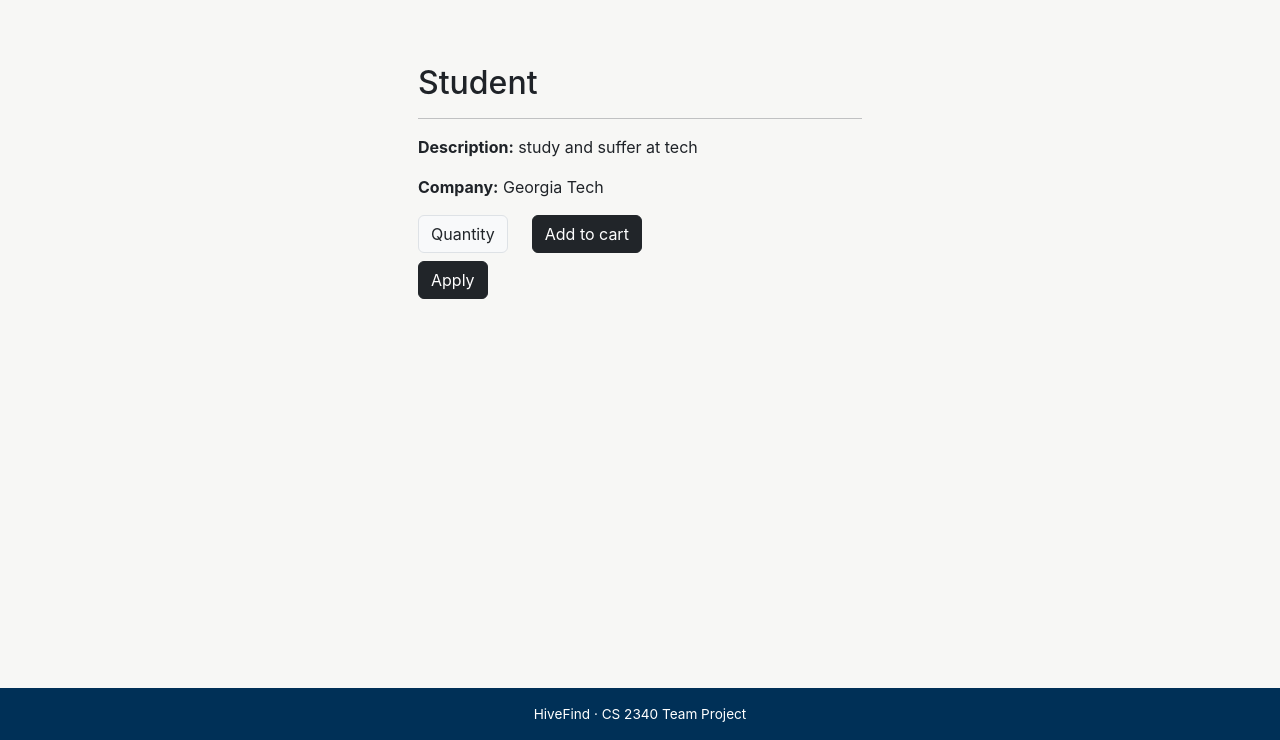
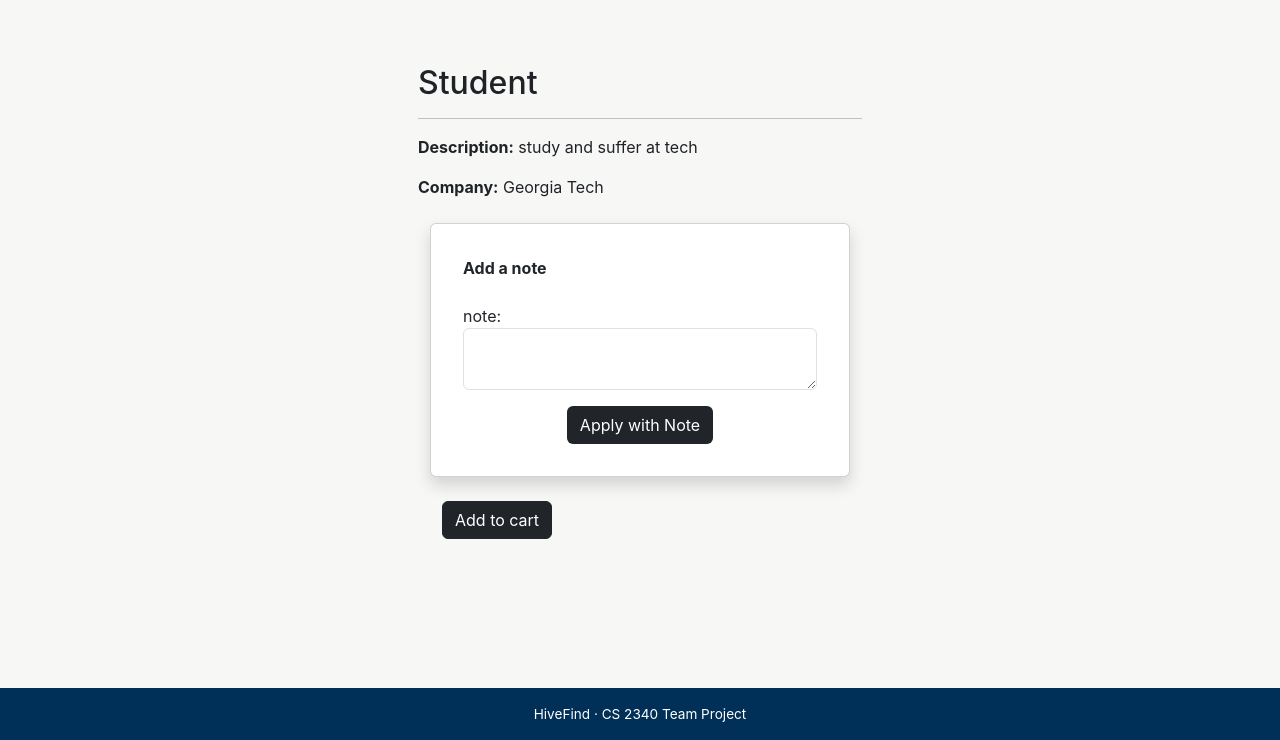
Before and after one commit to solaravel/CS2340_HiveFind, a Django app: page /jobs/1/ in a window 1280 px wide. Shown: the part 60-800 px from the top of the page. Run offline with Django 5.2, Linux system fonts and the light colour scheme; a user stored in the database is signed in; data comes from the database, SQL or seed files in the repository; both versions use the stored data as it was after the commit.

Commit message:
added one click apply w/note

```diff
--- a/jobs/templates/jobs/show.html
+++ b/jobs/templates/jobs/show.html
@@ -12,7 +12,36 @@
 
         <p><b>Description:</b> {{ template_data.job.description }}</p>
         <p><b>Company:</b> {{ template_data.job.company }}</p>
-
+        {% if user.is_authenticated %}
+        <div class="container mt-4">
+          <div class="row justify-content-center">
+            <div class="col-12">
+              <div class="card shadow p-3 mb-4 rounded">
+                <div class="card-body">
+                  <b class="text-start">Add a note
+                    </b><br /><br />
+                  <form method="POST" action=
+                    "{% url 'jobs.create_application' id=template_data.job.id %}">
+                    {% csrf_token %}
+                    <p>
+                      <label for="note">note:</label>
+                      <textarea name="note" required
+                      class="form-control"
+                      id="note"></textarea>
+                    </p>
+                    <div class="text-center">
+                      <button type="submit"
+                        class="btn bg-dark text-white">
+                        Apply with Note
+                      </button>
+                    </div>
+                  </form>
+                </div>
+              </div>
+            </div>
+          </div>
+        </div>
+        {% endif %}
         <form method="post" action="{% url 'cart.add' id=template_data.job.id %}">
 
           {% csrf_token %}
@@ -20,9 +49,7 @@
           <div class="row">
             <div class="col-auto">
               <div class="input-group">
-                <div class="input-group-text">
-                  Quantity
-                </div>
+
 
               </div>
             </div>
@@ -38,13 +65,13 @@
 
         </form>
 
-        {% if user.is_authenticated %}
+        <!--{% if user.is_authenticated %}
         <form method="post" action="{% url 'applications.apply' id=template_data.job.id %}" class="mt-2">
           {% csrf_token %}
           <button class="btn btn-dark" type="submit">Apply</button>
         </form>
         {% endif %}
-
+      -->
       </div>
     </div>
   </div>
--- a/jobs/urls.py
+++ b/jobs/urls.py
@@ -8,4 +8,5 @@ urlpatterns = [
     path('api/jobs/', views.jobs_api, name='jobs.api'),
     path('search/', views.job_search, name='jobs.search'),
     path('<int:id>/', views.show, name='jobs.show'), ##pages for individual jobs
+    path('<int:id>/application/create/', views.create_application, name='jobs.create_application'),
 ]
--- a/jobs/views.py
+++ b/jobs/views.py
@@ -1,8 +1,9 @@
 from django.http import JsonResponse
-from django.shortcuts import render
+from django.shortcuts import render, redirect
 from django.db.models import Q
-
+from django.contrib.auth.decorators import login_required
 from .models import Job
+from applications.models import Application
 
 
 def job_map(request):
@@ -57,3 +58,15 @@ def job_search(request):
     template_data['jobs'] = jobs.distinct()
     template_data['filters'] = request.GET
     return render(request, 'jobs/search.html', {'template_data': template_data})
+@login_required
+def create_application(request, id):
+    if request.method == 'POST' and request.POST['note'] != '':
+        job = Job.objects.get(id=id)
+        application = Application()
+        application.note = request.POST['note']
+        application.job = job
+        application.user = request.user
+        application.save()
+        return redirect('jobs.show', id=id)
+    else:
+        return redirect('jobs.show', id=id)
```
Also changed, not shown: db.sqlite3.
